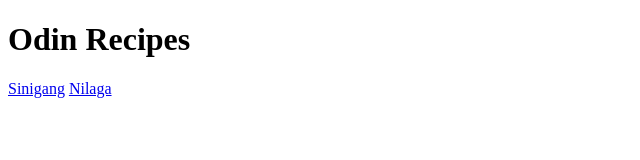
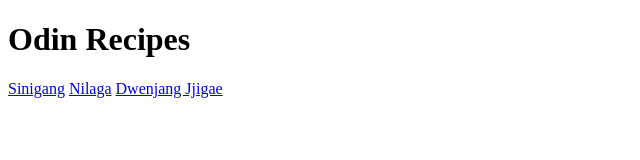
Before and after one commit to mcanips/odin-recipes, a plain HTML site: page index.html in a window 1280 px wide. Shown: the whole page, without its empty margins (0-640 px from the left). Drawn offline with Linux system fonts and the light colour scheme.

Commit message:
Add link to dwenjang-jjigae.html file to index.html
To maintain continuity between the homepage and the Dwenjang Jjigae recipe page.

```diff
--- a/index.html
+++ b/index.html
@@ -9,5 +9,6 @@
     <h1>Odin Recipes</h1>
     <a href="recipes/sinigang.html">Sinigang</a>
     <a href="recipes/nilaga.html">Nilaga</a>
+    <a href="recipes/dwenjang-jjigae.html">Dwenjang Jjigae</a>
 </body>
 </html>
```
